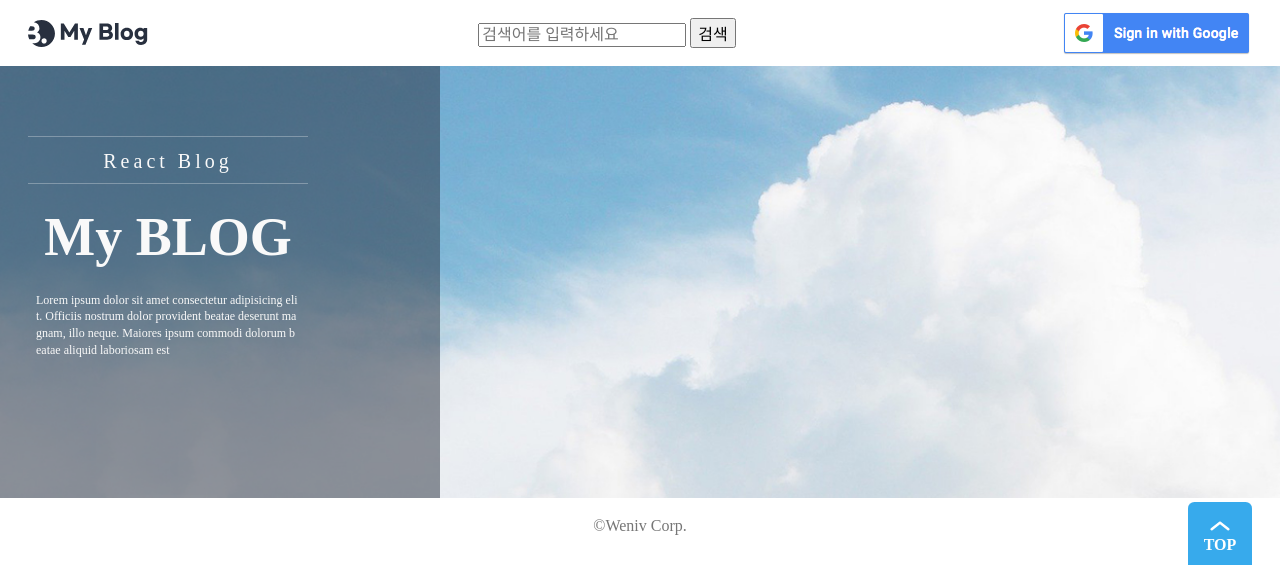
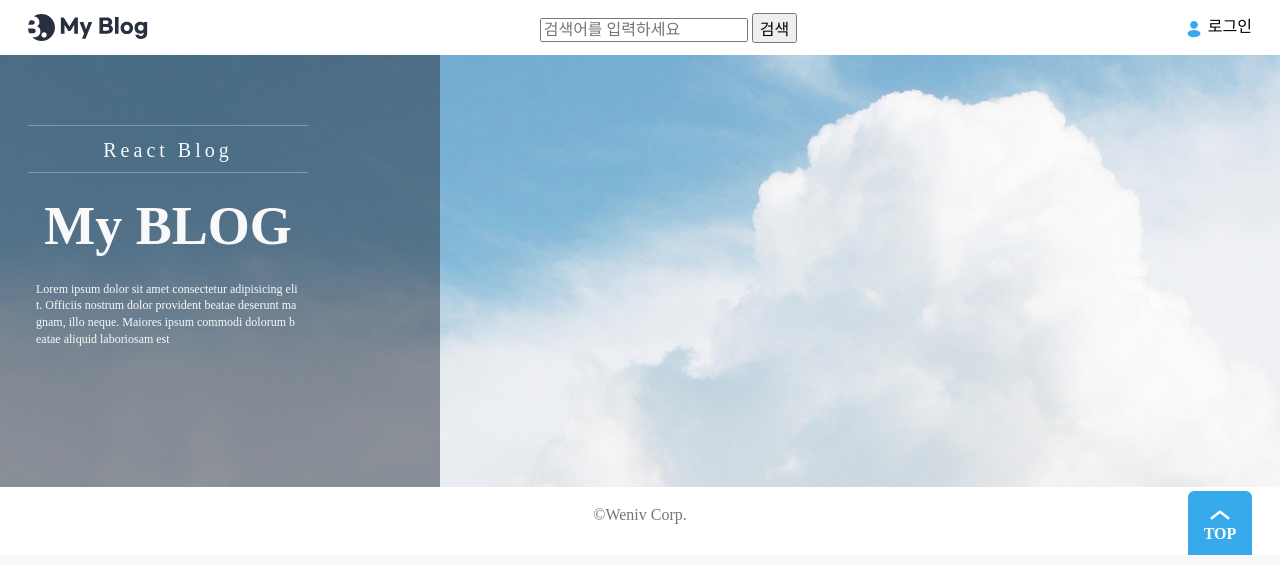
Before and after one commit to JayG-5/develop_blog, a Django app: page /blog/ in a window 1280 px wide. Shown: the top 565 px of the page. Run offline with Django 3.2, Linux system fonts and the light colour scheme; data that the repository does not hold is empty; some web fonts are replaced.

Commit message:
fix: login button

```diff
--- a/blog/templates/blog/widget/header.html
+++ b/blog/templates/blog/widget/header.html
@@ -51,7 +51,8 @@
       {% else %}
       <li>
         <a href="{% url 'user:login' %}">
-          <img src="{% static 'blog/assets/btn_google_signin_dark_normal_web.png' %}" alt="" />
+          <img src="{% static 'blog/assets/icon-login.svg' %}" alt="" />
+          로그인
         </a>
       </li>
       {% endif %}
```
